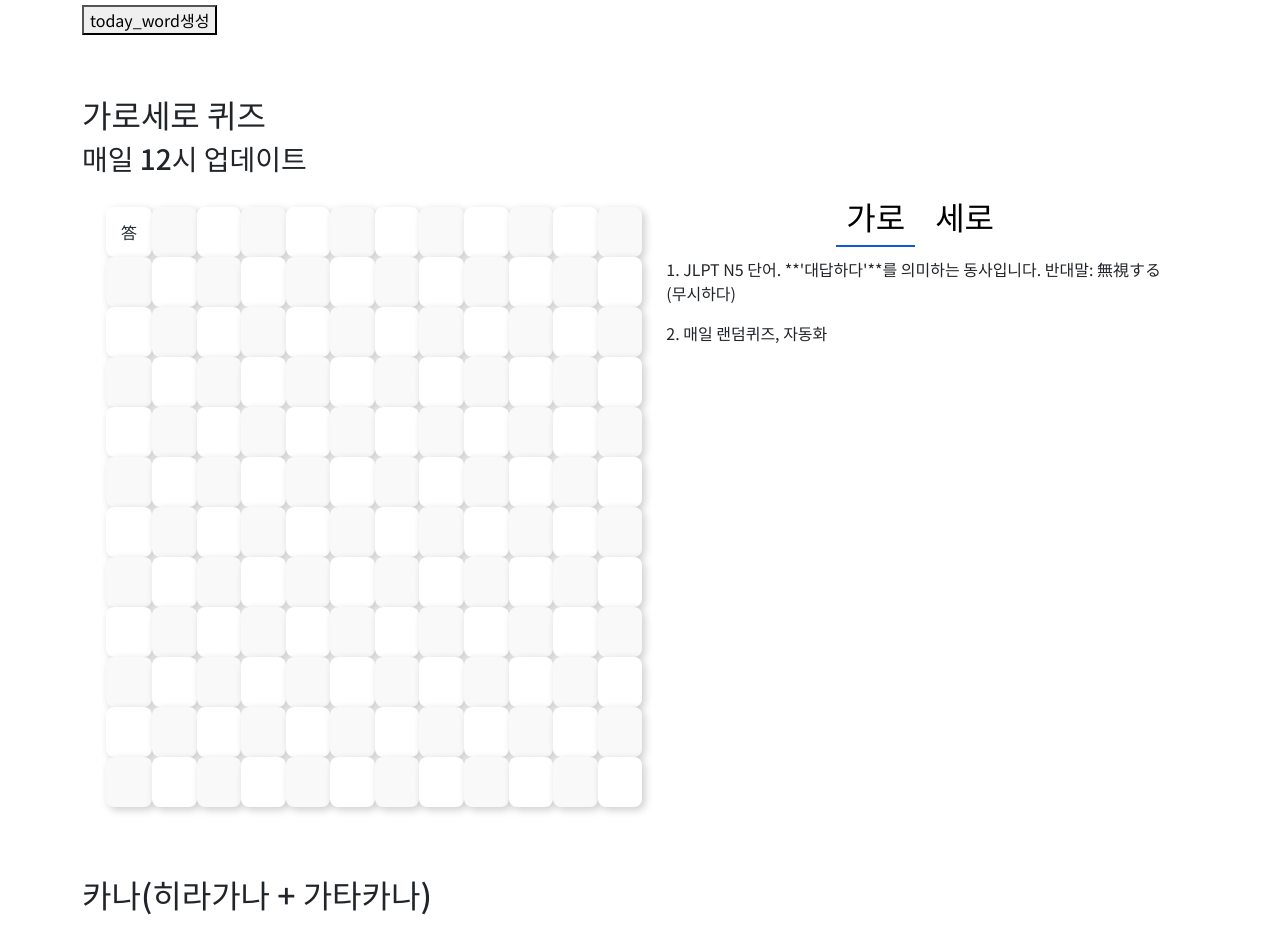
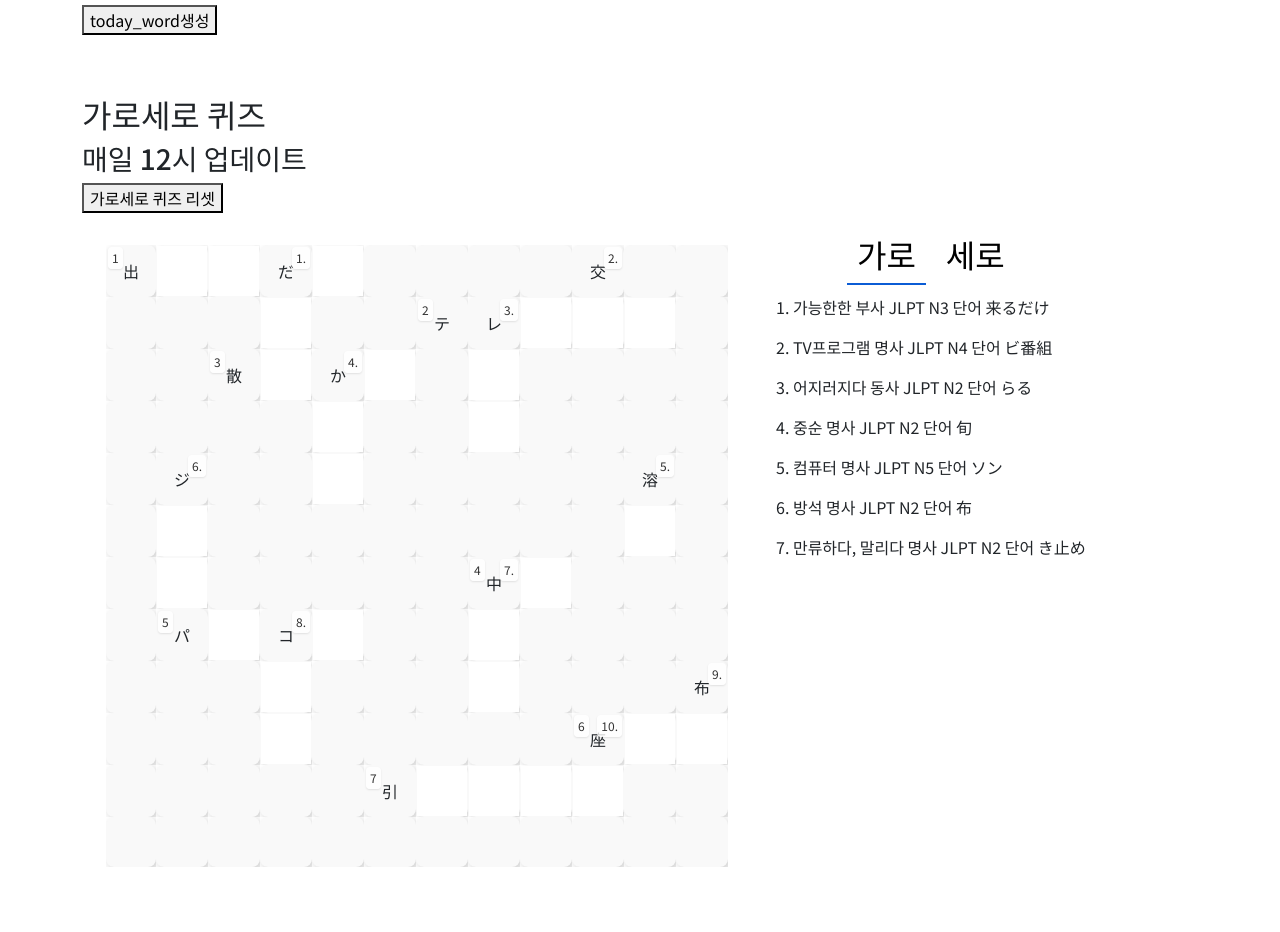
Before and after one commit to Drag-on-Park/JEnjoy, a Django app: page /dictionary/ in a window 1280 px wide; the page is wider, and only the part inside the window is pictured. Shown: the part 317-1249 px from the top of that part. Run offline with Django 5.2, Linux system fonts and the light colour scheme; data that the repository does not hold is empty; some libraries are stand-ins or nearby versions.

Commit message:
hvquiz, annotation css js update

```diff
--- a/dictionary/templates/dictionary/dictionary.html
+++ b/dictionary/templates/dictionary/dictionary.html
@@ -131,20 +131,46 @@
         text-align: center;
         border-radius: 8px;
         box-shadow: 3px 3px 8px rgba(0, 0, 0, 0.2);
+        background-color: #f9f9f9;
+
+    }
+    .hvquiz td input {
+        outline: none;
+        border: none;
+        width: 50px;
+        height: 50px;
         background-color: #fff;
+
     }
 
-    /* 체크판 스타일 */
-    .hvquiz tr:nth-child(odd) td:nth-child(even),
-    .hvquiz tr:nth-child(even) td:nth-child(odd) {
-        background-color: #f9f9f9;
+    .horizontal_num, .vertical_num {
+        position: absolute;
+        font-size: 12px;
+        color: #333;
+        background-color: rgba(255, 255, 255, 0.8);
+        padding: 2px 4px;
+        border-radius: 4px;
+        box-shadow: 0 1px 2px rgba(0, 0, 0, 0.1);
+        z-index: 2;
     }
 
-    .hvquiz tr:nth-child(odd) td:nth-child(odd),
-    .hvquiz tr:nth-child(even) td:nth-child(even) {
-        background-color: #fff;
+    /* 가로 숫자 스타일 */
+    .horizontal_num {
+        top: 2px;
+        left: 2px;
     }
 
+    /* 세로 숫자 스타일 */
+    .vertical_num {
+        top: 2px;
+        right: 2px;
+    }
+
+    /* 테이블 셀 안에 숫자와 입력 칸을 감싸는 부모를 설정 */
+    table.hvquiz td {
+        position: relative; /* 자식 요소 위치 지정 가능하도록 설정 */
+        text-align: center; /* 텍스트 정렬 */
+    }
 
     .crossword-container {
         display: flex;
@@ -185,7 +211,7 @@
     }
 
     .content_hvkey {
-        margin-left: 24px;
+        margin-left: 48px;
     }
 
     .key_container {
@@ -409,19 +435,51 @@
         <div class="section_title">
             <h2>가로세로 퀴즈</h2>
             <h3>매일 12시 업데이트</h3>
+            <form action="" method="post">
+                <button type="submit">가로세로 퀴즈 리셋</button>
+            </form>
         </div>
         <div class="section_content">
             <div class="content_hvtable">
                 <table class="hvquiz">
                     <tr>
-                        <td>答</td>
+
+                        <td><span class="horizontal_num">1</span>出</td>
+                        <td><input type="text"></td>
+                        <td><input type="text"></td>
+                        <td><span class="vertical_num">1.</span>だ</td>
+                        <td><input type="text"></td>
                         <td>&nbsp;</td>
                         <td>&nbsp;</td>
                         <td>&nbsp;</td>
                         <td>&nbsp;</td>
+                        <td><span class="vertical_num">2.</span>交</td>
+                        <td>&nbsp;</td>
+                        <td>&nbsp;</td>
+                    </tr>
+                    <tr>
                         <td>&nbsp;</td>
                         <td>&nbsp;</td>
                         <td>&nbsp;</td>
+                        <td><input type="text"></td>
+                        <td>&nbsp;</td>
+                        <td>&nbsp;</td>
+                        <td><span class="horizontal_num">2</span>テ</td>
+                        <td><span class="vertical_num">3.</span>レ</td>
+                        <td><input type="text"></td>
+                        <td><input type="text"></td>
+                        <td><input type="text"></td>
+                        <td>&nbsp;</td>
+                    </tr>
+                    <tr>
+                        <td>&nbsp;</td>
+                        <td>&nbsp;</td>
+                        <td><span class="horizontal_num">3</span>散</td>
+                        <td><input type="text"></td>
+                        <td><span class="vertical_num">4.</span>か</td>
+                        <td><input type="text"></td>
+                        <td>&nbsp;</td>
+                        <td><input type="text"></td>
                         <td>&nbsp;</td>
                         <td>&nbsp;</td>
                         <td>&nbsp;</td>
@@ -432,6 +490,32 @@
                         <td>&nbsp;</td>
                         <td>&nbsp;</td>
                         <td>&nbsp;</td>
+                        <td><input type="text"></td>
+                        <td>&nbsp;</td>
+                        <td>&nbsp;</td>
+                        <td><input type="text"></td>
+                        <td>&nbsp;</td>
+                        <td>&nbsp;</td>
+                        <td>&nbsp;</td>
+                        <td>&nbsp;</td>
+                    </tr>
+                    <tr>
+                        <td>&nbsp;</td>
+                        <td><span class="vertical_num">6.</span>ジ</td>
+                        <td>&nbsp;</td>
+                        <td>&nbsp;</td>
+                        <td><input type="text"></td>
+                        <td>&nbsp;</td>
+                        <td>&nbsp;</td>
+                        <td>&nbsp;</td>
+                        <td>&nbsp;</td>
+                        <td>&nbsp;</td>
+                        <td><span class="vertical_num">5.</span>溶</td>
+                        <td>&nbsp;</td>
+                    </tr>
+                    <tr>
+                        <td>&nbsp;</td>
+                        <td><input type="text"></td>
                         <td>&nbsp;</td>
                         <td>&nbsp;</td>
                         <td>&nbsp;</td>
@@ -440,6 +524,64 @@
                         <td>&nbsp;</td>
                         <td>&nbsp;</td>
                         <td>&nbsp;</td>
+                        <td><input type="text"></td>
+                        <td>&nbsp;</td>
+                    </tr>
+                    <tr>
+                        <td>&nbsp;</td>
+                        <td><input type="text"></td>
+                        <td>&nbsp;</td>
+                        <td>&nbsp;</td>
+                        <td>&nbsp;</td>
+                        <td>&nbsp;</td>
+                        <td>&nbsp;</td>
+                        <td><span class="horizontal_num">4</span>中<span class="vertical_num">7.</span></td>
+                        <td><input type="text"></td>
+                        <td>&nbsp;</td>
+                        <td>&nbsp;</td>
+                        <td>&nbsp;</td>
+                    </tr>
+                    <tr>
+                        <td>&nbsp;</td>
+                        <td><span class="horizontal_num">5</span>パ</td>
+                        <td><input type="text"></td>
+                        <td><span class="vertical_num">8.</span>コ</td>
+                        <td><input type="text"></td>
+                        <td>&nbsp;</td>
+                        <td>&nbsp;</td>
+                        <td><input type="text"></td>
+                        <td>&nbsp;</td>
+                        <td>&nbsp;</td>
+                        <td>&nbsp;</td>
+                        <td>&nbsp;</td>
+                    </tr>
+                    <tr>
+                        <td>&nbsp;</td>
+                        <td></td>
+                        <td>&nbsp;</td>
+                        <td><input type="text"></td>
+                        <td>&nbsp;</td>
+                        <td>&nbsp;</td>
+                        <td>&nbsp;</td>
+                        <td><input type="text"></td>
+                        <td>&nbsp;</td>
+                        <td>&nbsp;</td>
+                        <td>&nbsp;</td>
+                        <td><span class="vertical_num">9.</span>布</td>
+                    </tr>
+                    <tr>
+                        <td>&nbsp;</td>
+                        <td>&nbsp;</td>
+                        <td>&nbsp;</td>
+                        <td><input type="text"></td>
+                        <td>&nbsp;</td>
+                        <td>&nbsp;</td>
+                        <td>&nbsp;</td>
+                        <td>&nbsp;</td>
+                        <td>&nbsp;</td>
+                        <td><span class="horizontal_num">6</span>座<span class="vertical_num">10.</span></td>
+                        <td><input type="text"></td>
+                        <td><input type="text"></td>
                     </tr>
                     <tr>
                         <td>&nbsp;</td>
@@ -447,123 +589,11 @@
                         <td>&nbsp;</td>
                         <td>&nbsp;</td>
                         <td>&nbsp;</td>
-                        <td>&nbsp;</td>
-                        <td>&nbsp;</td>
-                        <td>&nbsp;</td>
-                        <td>&nbsp;</td>
-                        <td>&nbsp;</td>
-                        <td>&nbsp;</td>
-                        <td>&nbsp;</td>
-                    </tr>
-                    <tr>
-                        <td>&nbsp;</td>
-                        <td>&nbsp;</td>
-                        <td>&nbsp;</td>
-                        <td>&nbsp;</td>
-                        <td>&nbsp;</td>
-                        <td>&nbsp;</td>
-                        <td>&nbsp;</td>
-                        <td>&nbsp;</td>
-                        <td>&nbsp;</td>
-                        <td>&nbsp;</td>
-                        <td>&nbsp;</td>
-                        <td>&nbsp;</td>
-                    </tr>
-                    <tr>
-                        <td>&nbsp;</td>
-                        <td>&nbsp;</td>
-                        <td>&nbsp;</td>
-                        <td>&nbsp;</td>
-                        <td>&nbsp;</td>
-                        <td>&nbsp;</td>
-                        <td>&nbsp;</td>
-                        <td>&nbsp;</td>
-                        <td>&nbsp;</td>
-                        <td>&nbsp;</td>
-                        <td>&nbsp;</td>
-                        <td>&nbsp;</td>
-                    </tr>
-                    <tr>
-                        <td>&nbsp;</td>
-                        <td>&nbsp;</td>
-                        <td>&nbsp;</td>
-                        <td>&nbsp;</td>
-                        <td>&nbsp;</td>
-                        <td>&nbsp;</td>
-                        <td>&nbsp;</td>
-                        <td>&nbsp;</td>
-                        <td>&nbsp;</td>
-                        <td>&nbsp;</td>
-                        <td>&nbsp;</td>
-                        <td>&nbsp;</td>
-                    </tr>
-                    <tr>
-                        <td>&nbsp;</td>
-                        <td>&nbsp;</td>
-                        <td>&nbsp;</td>
-                        <td>&nbsp;</td>
-                        <td>&nbsp;</td>
-                        <td>&nbsp;</td>
-                        <td>&nbsp;</td>
-                        <td>&nbsp;</td>
-                        <td>&nbsp;</td>
-                        <td>&nbsp;</td>
-                        <td>&nbsp;</td>
-                        <td>&nbsp;</td>
-                    </tr>
-                    <tr>
-                        <td>&nbsp;</td>
-                        <td>&nbsp;</td>
-                        <td>&nbsp;</td>
-                        <td>&nbsp;</td>
-                        <td>&nbsp;</td>
-                        <td>&nbsp;</td>
-                        <td>&nbsp;</td>
-                        <td>&nbsp;</td>
-                        <td>&nbsp;</td>
-                        <td>&nbsp;</td>
-                        <td>&nbsp;</td>
-                        <td>&nbsp;</td>
-                    </tr>
-                    <tr>
-                        <td>&nbsp;</td>
-                        <td>&nbsp;</td>
-                        <td>&nbsp;</td>
-                        <td>&nbsp;</td>
-                        <td>&nbsp;</td>
-                        <td>&nbsp;</td>
-                        <td>&nbsp;</td>
-                        <td>&nbsp;</td>
-                        <td>&nbsp;</td>
-                        <td>&nbsp;</td>
-                        <td>&nbsp;</td>
-                        <td>&nbsp;</td>
-                    </tr>
-                    <tr>
-                        <td>&nbsp;</td>
-                        <td>&nbsp;</td>
-                        <td>&nbsp;</td>
-                        <td>&nbsp;</td>
-                        <td>&nbsp;</td>
-                        <td>&nbsp;</td>
-                        <td>&nbsp;</td>
-                        <td>&nbsp;</td>
-                        <td>&nbsp;</td>
-                        <td>&nbsp;</td>
-                        <td>&nbsp;</td>
-                        <td>&nbsp;</td>
-                    </tr>
-                    <tr>
-                        <td>&nbsp;</td>
-                        <td>&nbsp;</td>
-                        <td>&nbsp;</td>
-                        <td>&nbsp;</td>
-                        <td>&nbsp;</td>
-                        <td>&nbsp;</td>
-                        <td>&nbsp;</td>
-                        <td>&nbsp;</td>
-                        <td>&nbsp;</td>
-                        <td>&nbsp;</td>
+                        <td><span class="horizontal_num">7</span>引</td>
+                        <td><input type="text"></td>
+                        <td><input type="text"></td>
+                        <td><input type="text"></td>
+                        <td><input type="text"></td>
                         <td>&nbsp;</td>
                         <td>&nbsp;</td>
                     </tr>
@@ -587,12 +617,29 @@
             </div>
             <div class="content_hvkey">
                 <div class="key_container">
-                    <button id="key_horizontal" class="key active">가로</button>
-                    <button id="key_vertical" class="key">세로</button>
+                    <button href="horizontal/" id="key_horizontal" class="key active" onclick="showContent('horizontal')">가로</button>
+                    <button href="vertical/" id="key_vertical" class="key" onclick="showContent('vertical')">세로</button>
                 </div>
-                <div class="key_content">
-                    <p>1. JLPT N5 단어. **'대답하다'**를 의미하는 동사입니다. 반대말: 無視する (무시하다)</p>
-                    <p>2. 매일 랜덤퀴즈, 자동화 </p>
+                <div id="horizontal_content" class="key_content">
+                    <p>1. 가능한한 부사 JLPT N3 단어  来るだけ </p>
+                    <p>2. TV프로그램 명사 JLPT N4 단어 ビ番組 </p>
+                    <p>3. 어지러지다 동사 JLPT N2 단어 らる </p>
+                    <p>4. 중순 명사 JLPT N2 단어 旬</p>
+                    <p>5. 컴퓨터 명사 JLPT N5 단어 ソン </p>
+                    <p>6. 방석 명사 JLPT N2 단어 布</p>
+                    <p>7. 만류하다, 말리다 명사 JLPT N2 단어 き止め</p>
+                </div>
+                <div id="vertical_content" class="key_content" style="display: none;">
+                    <p>1. 그러니까 부사 JLPT N4 단어 から</p>
+                    <p>2. 파출소 명사 JLPT N5 단어 </p>
+                    <p>3. 레일, 궤도, 철길 명사 JLPT N4 단어 ール</p>
+                    <p>4. 가방 명사 JLPT N5 단어 </p>
+                    <p>5. 용암 명사 JLPT N2 단어 岩 </p>
+                    <p>6. 점퍼 명사 JLPT N5 단어 ャンー </p>
+                    <p>7. 중학교 명사 JLPT N5 단어 学校</p>
+                    <p>8. 커피 명사 JLPT N5 단어 ーヒ</p>
+                    <p>9. 이불 명사 JLPT N3 단어 団</p>
+                    <p>10. 앉다 명사 JLPT N5 단어 る</p>
 
                 </div>
 
@@ -989,7 +1036,28 @@
   });
 });
 
+function showContent(type) {
+    const horizontal = document.getElementById('horizontal_content');
+    const vertical = document.getElementById('vertical_content');
+    const horizontalBtn = document.getElementById('key_horizontal');
+    const verticalBtn = document.getElementById('key_vertical');
+
+    if (type === 'horizontal') {
+        horizontal.style.display = 'block';
+        vertical.style.display = 'none';
+        horizontalBtn.classList.add('active');
+        verticalBtn.classList.remove('active');
+    } else {
+        horizontal.style.display = 'none';
+        vertical.style.display = 'block';
+        verticalBtn.classList.add('active');
+        horizontalBtn.classList.remove('active');
+    }
+}
+
 </script>
 
 
+
+
 {% endblock %}
--- a/dictionary/urls.py
+++ b/dictionary/urls.py
@@ -5,5 +5,7 @@ app_name = 'dictionary'
 urlpatterns = [
     path('', views.dictionary, name='dictionary'),
     path('search', views.dictionary_search, name='dictionary_search'),
+    path('horizontal/', views.horizontal, name='horizontal'),
+    path('vertical/', views.vertical, name='vertical'),
 
 ]
--- a/dictionary/views.py
+++ b/dictionary/views.py
@@ -180,3 +180,8 @@ def dictionary_search(request):
         return render(request, 'dictionary/dictionary_search.html', context)
     else:
         return render(request, 'dictionary/dictionary_search.html')
+
+def horizontal(request):
+    return render(request, 'dictionary/horizontal.html')
+def vertical(request):
+    return render(request, 'dictionary/vertical.html')
```
Also changed, not shown: dictionary/templates/dictionary/horizontal.html (added), dictionary/templates/dictionary/vertical.html (added).
